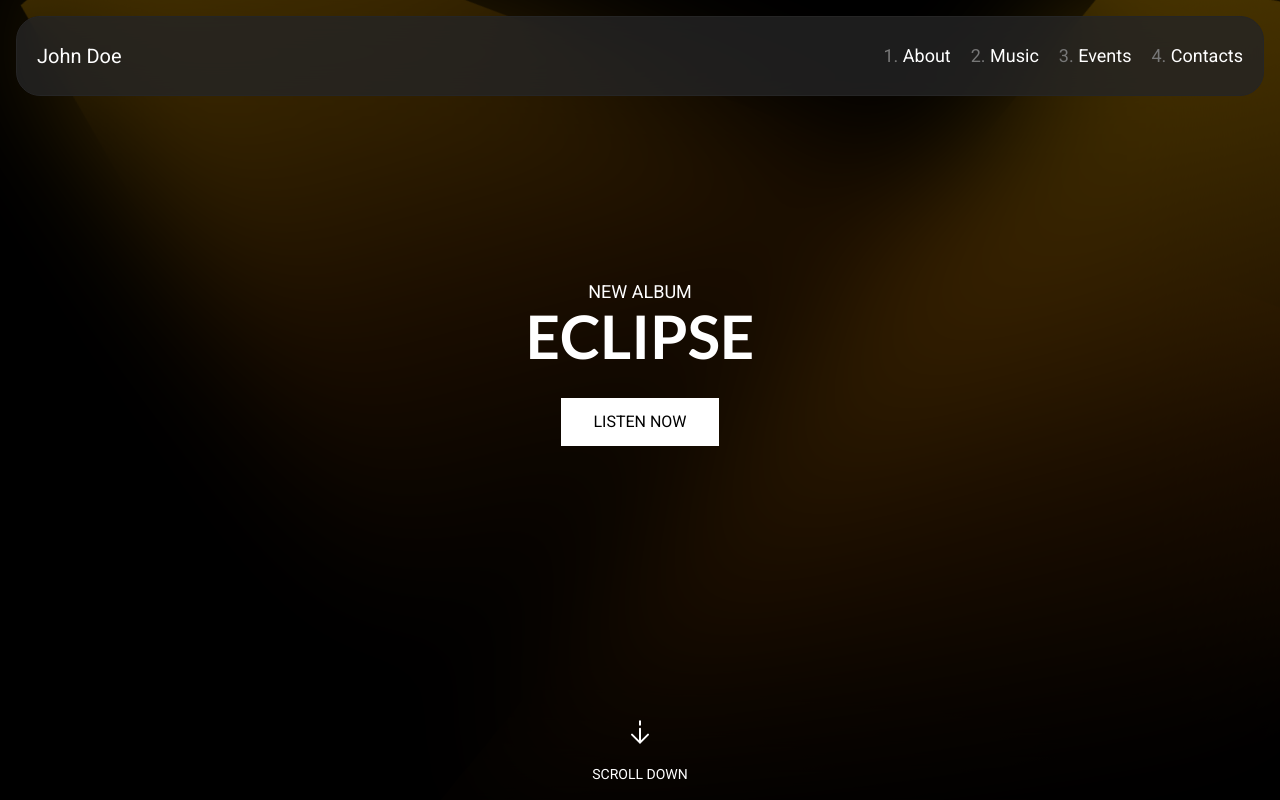
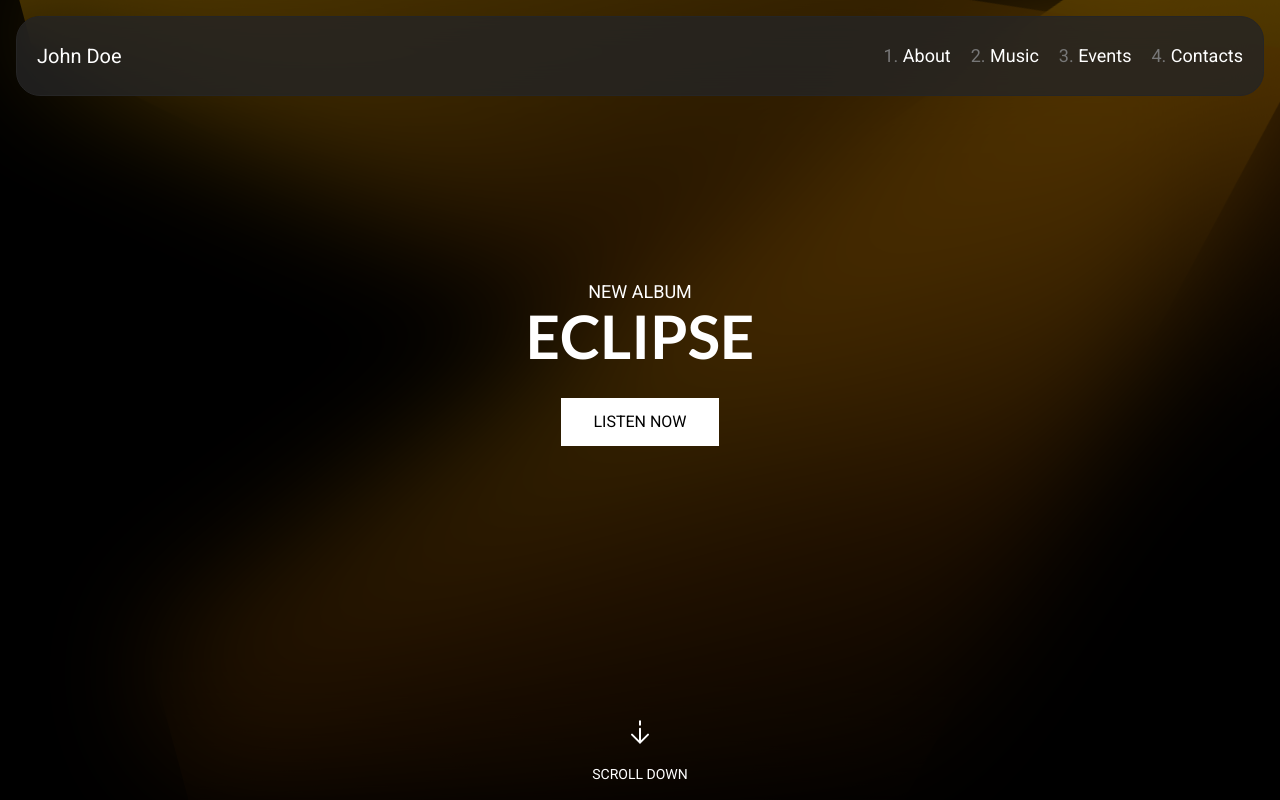
Before and after one commit to gspataro/Eclipse, a website built with Vite: page index.html in a window 1280 px wide. Shown: the top 800 px of the page. Built offline with nearby package versions, Linux system fonts and the light colour scheme.

Commit message:
update: improve spotlight

```diff
--- a/index.html
+++ b/index.html
@@ -86,7 +86,7 @@
                 <div class="flex-1">
                     <!-- SPOT LIGHT -->
                     <div class="bg-black backdrop-blur-3xl absolute w-full h-full block -z-10 overflow-hidden">
-                        <div class="bg-black/70 backdrop-blur-3xl absolute inset-0 z-10"></div>
+                        <div class="bg-black/65 backdrop-blur-3xl absolute inset-0 z-10"></div>
                         <div class="
                         spotlight
                         w-full
@@ -111,7 +111,7 @@
                         animate-lamp-swing
                         "></div>
                         <div class="
-                        h-40
+                        h-20
                         bg-linear-to-t
                         from-black/70
                         to-black/0
--- a/src/style.css
+++ b/src/style.css
@@ -108,7 +108,7 @@
 
 @layer components {
     .spotlight {
-        clip-path: polygon(87% 0%, 100% 10%, 85% 100%, 0% 100%);
+        clip-path: polygon(100% 0%, 100% 15%, 50% 100%, 0% 100%, 0 50%, 85% 0);
         @apply
             bg-gradient-to-b
             from-amber-400
@@ -118,7 +118,7 @@
     }
 
     .spotlight--reverse {
-        clip-path: polygon(13% 0%, 0% 10%, 15% 100%, 100% 100%);
+        clip-path: polygon(0 15%, 0 0, 15% 0, 100% 60%, 100% 100%, 60% 100%);
     }
 
     .btn {
```
